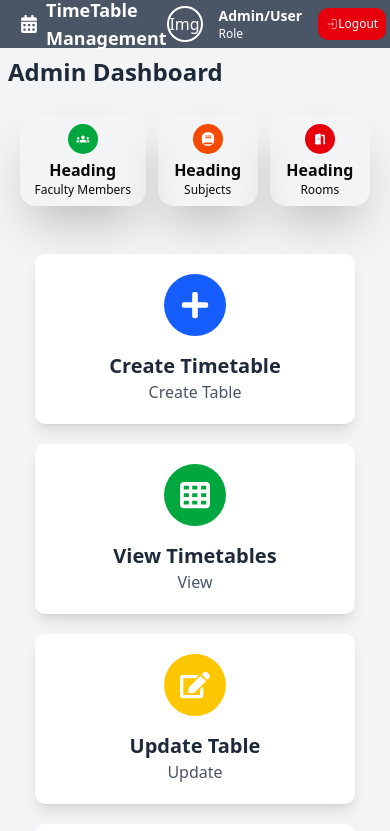
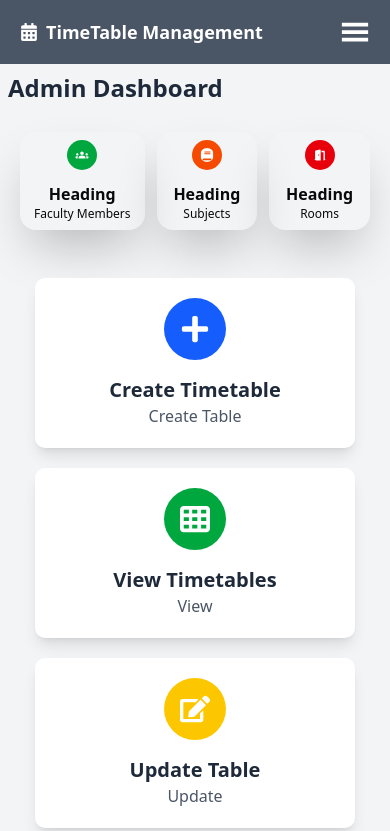
Before and after one commit to iips-summer-internship-2025/TT-Management-System, a React (Vite) app in the folder frontend/: page /dashboard in a window 390 px wide. Shown: the top 831 px of the page. Built offline with nearby package versions, Linux system fonts and the light colour scheme.

Commit message:
Updating the UI of NavBar.jsx, Card.jsx and LoginPage.jsx

```diff
--- a/frontend/src/components/Card.jsx
+++ b/frontend/src/components/Card.jsx
@@ -1,7 +1,7 @@
 export default function Card({ icon: Icon, heading, title,iconColor }) {
   return (
     <div className="rounded-2xl shadow-2xl ">
-      <div className={`flex p-2 rounded-2xl justify-center gap-1 flex-wrap md:px-10 md:py-4 `}>
+      <div className={`flex p-2 rounded-2xl justify-center gap-3 flex-wrap md:px-10 md:py-4 `}>
         <div >
           <Icon className={`text-3xl p-2 text-center rounded-2xl text-white md:p-4 md:text-6xl  ${iconColor}`} />
         </div>
--- a/frontend/src/components/NavBar.jsx
+++ b/frontend/src/components/NavBar.jsx
@@ -1,15 +1,24 @@
 import { FaCalendarAlt } from 'react-icons/fa';
 import { CiLogin } from 'react-icons/ci';
+import { GiHamburgerMenu } from 'react-icons/gi';
 import { useNavigate } from "react-router-dom";
+import { useState } from "react";
 
 export default function NavBar() {
   const navigate = useNavigate();
-  const logoutHandler = (event) =>{
+  const [menuOpen, setMenuOpen] = useState(false);
+
+  const logoutHandler = (event) => {
     event.preventDefault();
     navigate("/");
-  }
+  };
+
+  const toggleMenu = () => {
+    setMenuOpen(!menuOpen);
+  };
+
   return (
-      <header className="h-20 w-full bg-gray-600 flex justify-between px-5 max-[345px]:px-2 max-[445px]:h-12 ">
+    <header className="h-20 w-full bg-gray-600 flex justify-between px-5 items-center max-[445px]:h-16">
       <div className="flex gap-2 items-center">
         <div className="text-white text-2xl max-[680px]:text-lg max-[345px]:text-sm">
           <FaCalendarAlt />
@@ -18,19 +27,30 @@ export default function NavBar() {
           TimeTable Management
         </h1>
       </div>
-        <div className="flex items-center gap-4">
+
+      <button
+        onClick={toggleMenu}
+        className="text-white text-3xl md:hidden block"
+      >
+        <GiHamburgerMenu />
+      </button>
+
+      <div className={`flex-col md:flex md:flex-row md:items-center gap-4 ${menuOpen ? 'flex' : 'hidden'} absolute top-20 right-0 bg-gray-700 p-4 md:static md:bg-transparent z-10`}>
         <div className="text-white h-9 w-9 flex justify-center items-center border-2 border-white rounded-full max-[345px]:h-7 max-[345px]:w-7 max-[345px]:text-xs">
           Img
         </div>
         <div>
-            <p className="text-white text-lg font-bold max-[680px]:text-sm max-[345px]:text-xs">Admin/User</p>
+          <p className="text-white text-lg font-bold max-[680px]:text-sm max-[345px]:text-xs">
+            Admin/User
+          </p>
           <p className="text-white text-sm max-[680px]:text-xs">Role</p>
         </div>
         <button
-          type='button'
+          type="button"
           onClick={logoutHandler}
-          className="bg-red-600 text-white py-2 px-4 rounded-lg hover:bg-red-700 flex items-center max-[680px]:text-xs max-[680px]:px-2">
-            <CiLogin /> Logout
+          className="bg-red-600 text-white py-2 px-4 rounded-lg hover:bg-red-700 flex items-center max-[680px]:text-xs max-[680px]:px-2"
+        >
+          <CiLogin className="mr-1" /> Logout
         </button>
       </div>
     </header>
--- a/frontend/src/pages/LoginPage.jsx
+++ b/frontend/src/pages/LoginPage.jsx
@@ -23,10 +23,10 @@ const LoginPage = () => {
     <img
       src="../src/assets/iips.png"
       alt="IIPS-LOGO"
-      className="w-55 h-55 ml-8 max-[680px]:w-20 max-[680px]:h-20"
+      className="w-55 h-55 max-[680px]:w-20 max-[680px]:h-20"
     />
   </div>
-  <div className="text-white p-8 max-[680px]:p-4 max-[680px]:w-full">
+  <div className="text-white p-8 max-[680px]:p-4 max-[680px]:w-full ">
     <h1 className="text-2xl font-bold mb-4 max-[680px]:text-center max-[680px]:text-lg max-[680px]:mb-2">International Institute of Professional Studies</h1>
     <p className="text-lg mb-8 max-[680px]:text-center max-[680px]:text-sm max-[680px]:mb-1">Devi Ahilya Vishwavidyalaya (DAVV)</p>
     <div className="flex items-center space-x-2 max-[680px]:w-full max-[680px]:flex-col max-[680px]:space-x-0">
```
Also changed, not shown: frontend/public/iips.png (added), 1 other file (tests, documents, lock files or other folders). Lines whose indentation alone changed are shown as unchanged.
